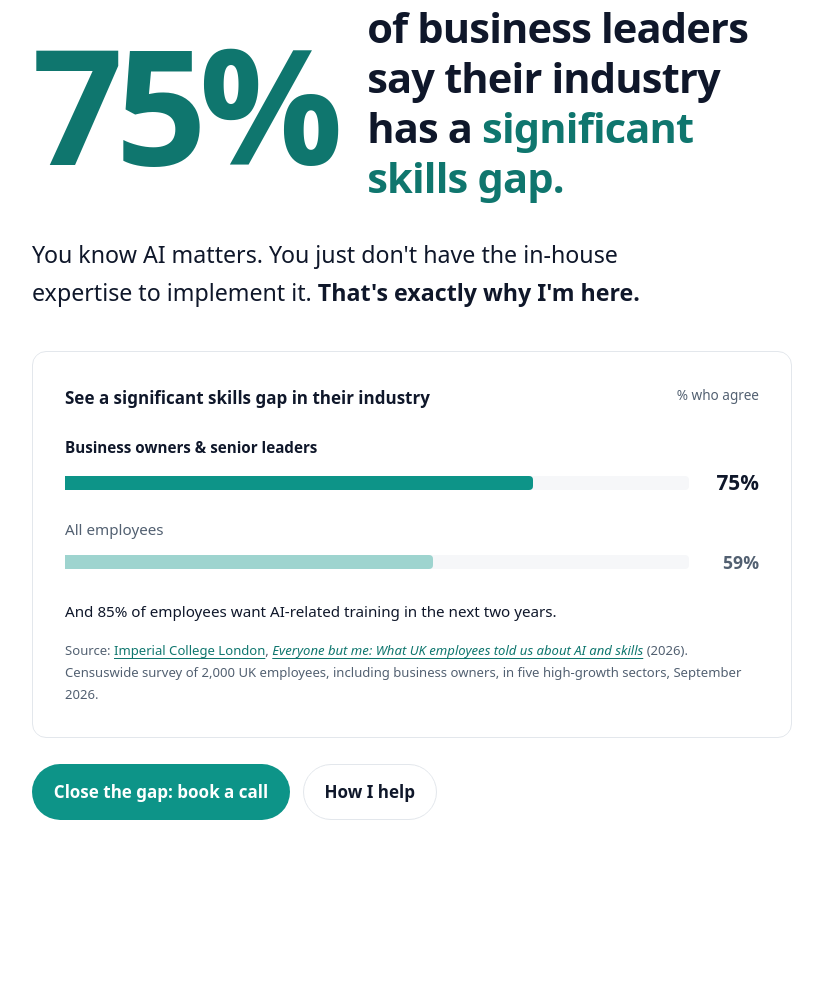
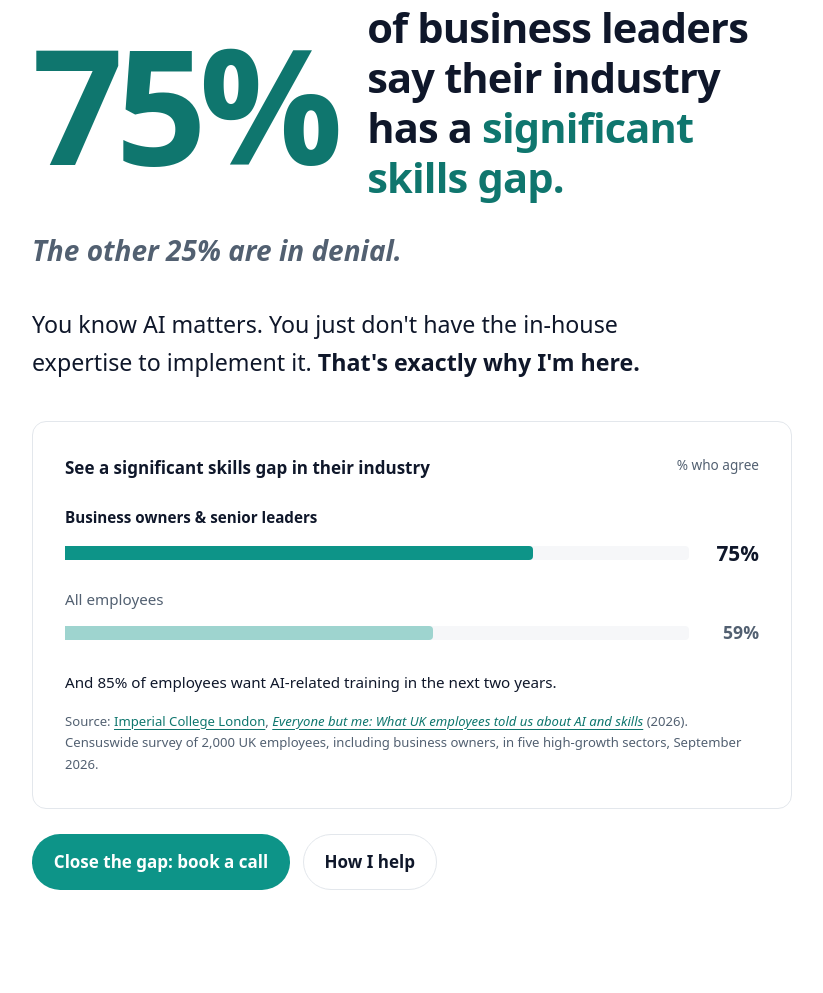
Before and after one commit to toby-gardner-ai/enable-ws, an Astro site: page / in a window 1280 px wide. Shown: the part 1423-2416 px from the top of the page, without its empty margins (68-891 px from the left). Built offline with nearby package versions, Linux system fonts and the light colour scheme; Astro itself is replaced by a stand-in of ours.

Commit message:
Add 'the other 25% are in denial' punchline
Co-Authored-By: Claude Opus 5.5 <noreply@anthropic.com>
Claude-Session: https://claude.ai/code/session_01RDg34Vmcd3vzaqtJMEbvKk

```diff
--- a/src/components/SkillsGap.astro
+++ b/src/components/SkillsGap.astro
@@ -21,6 +21,8 @@ const bars = [
         <span class="sr-only">75% </span>of business leaders say their industry has a <span class="hl">significant skills gap.</span>
       </h2>
     </div>
+
+    <p class="denial">The other 25% are in denial.</p>
 
     <p class="punch">You know AI matters. You just don't have the in-house expertise to implement it. <strong>That's exactly why I'm here.</strong></p>
 
@@ -68,6 +70,7 @@ const bars = [
   :global(:root[data-theme='dark']) .big, :global(:root[data-theme='dark']) .hl { color: var(--accent); }
   .statement { font-size: clamp(1.7rem, 3.6vw, 2.6rem); margin: 0; max-width: 18ch; }
   .hl { color: var(--accent-strong); }
+  .denial { font-size: clamp(1.3rem, 2.6vw, 1.75rem); font-weight: 700; font-style: italic; color: var(--muted); margin: 1.5rem 0 0; }
   .punch { font-size: clamp(1.2rem, 2.2vw, 1.45rem); max-width: 40rem; margin: 2rem 0 0; }
   .chart {
     margin: 2.5rem 0 0;
```
